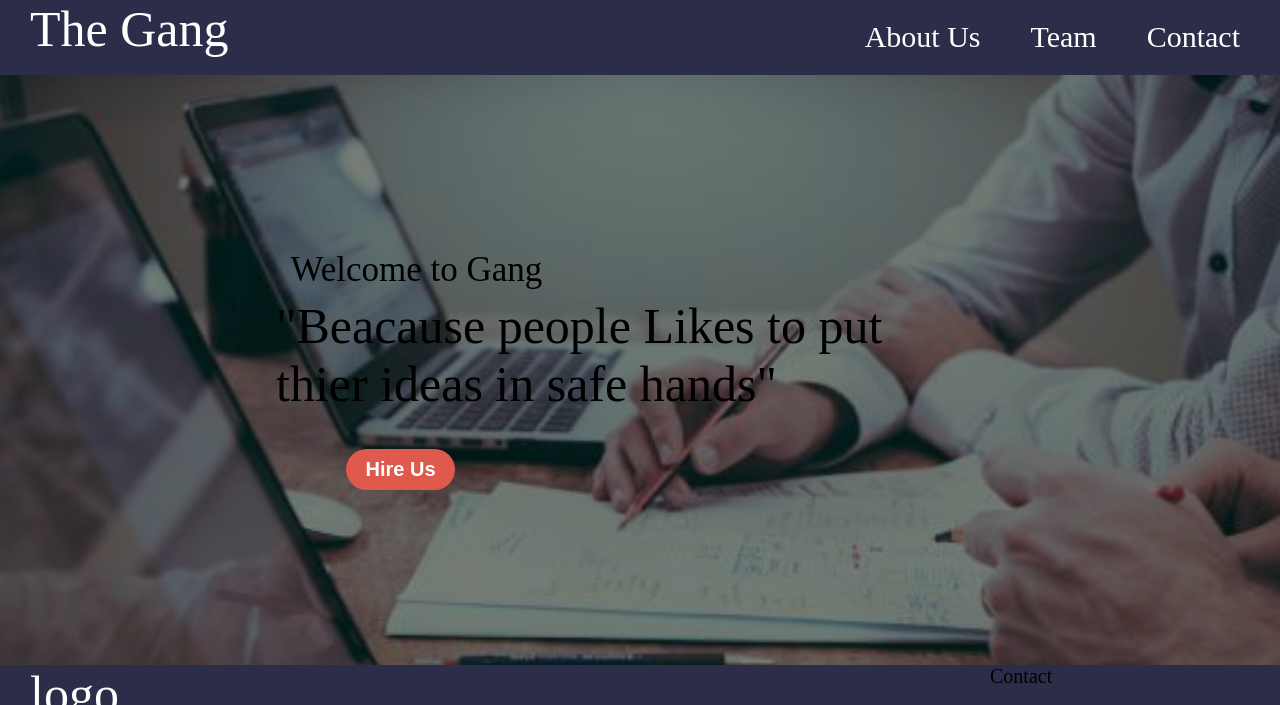
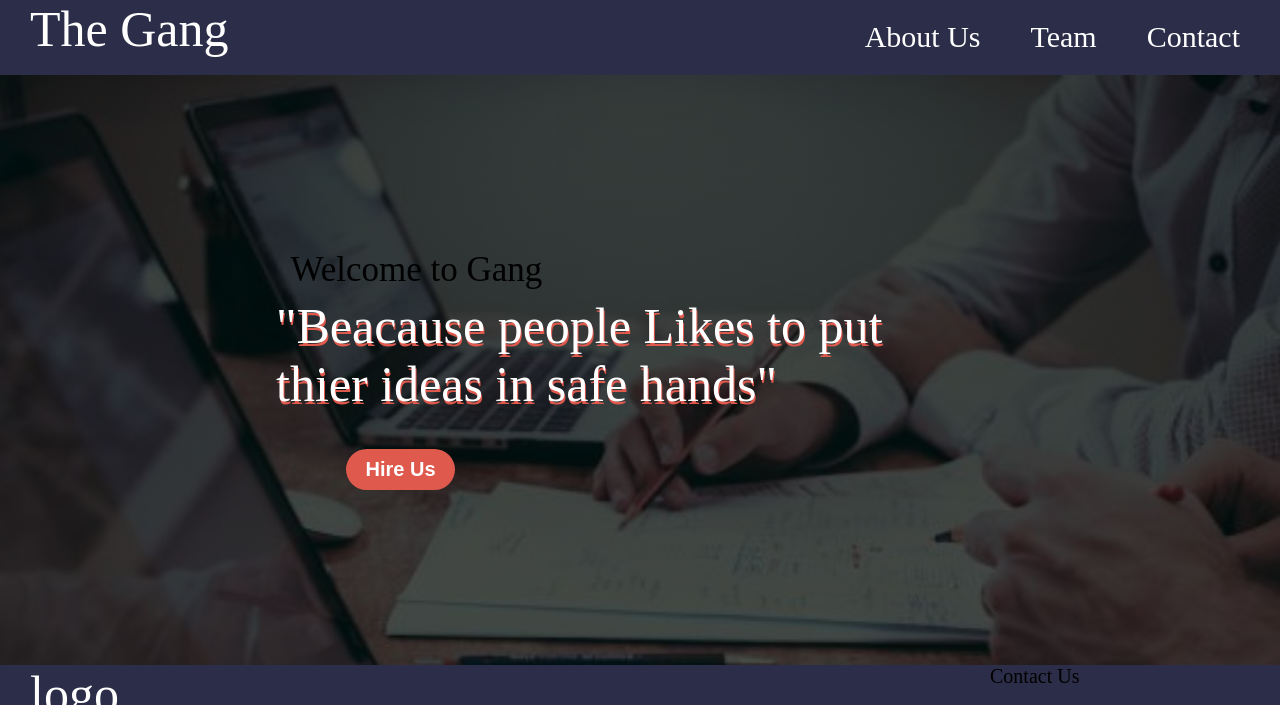
Before and after one commit to GSG-G9/gang-portfolio, a plain HTML site: page index.html in a window 1280 px wide. Shown: the top 705 px of the page. Drawn offline with Linux system fonts and the light colour scheme; a web font is replaced by a local one.

Commit message:
edit some details in home section

```diff
--- a/css/styles.css
+++ b/css/styles.css
@@ -44,16 +44,12 @@ html {
 .header {
   display: flex;
   justify-content: center;
-  background-image: linear-gradient(rgba(0, 0, 0, 0.5), rgba(0, 0, 0, 0.5)),
+  background-image: linear-gradient(rgba(0, 0, 0, 0.75), rgba(0, 0, 0, 0.7)),
     url("../images/main.jpg");
   background-size: cover;
 }
 
 .header .container {
-  /* background-color: lemonchiffon; */
-  /* background-image: linear-gradient(rgba(0, 0, 0, 0.5), rgba(0, 0, 0, 0.5)),
-    url("../images/main.jpg");
-  background-size: cover; */
   width: 60%;
   height: 450px;
   display: flex;
@@ -61,11 +57,9 @@ html {
   align-items: flex-start;
   flex-wrap: wrap;
   flex-direction: column;
-  /* border: 10px solid #000;
-  border-radius: 5%; */
+
   padding: 2rem;
   margin: 7rem;
-  /* box-shadow: 10px 15px 8px 10px #888888; */
 }
 
 .welcome {
@@ -74,7 +68,8 @@ html {
   margin-bottom: 1%;
 }
 .par {
-  /* text-shadow: 5px 5px rgb(145, 255, 0); */
+  text-shadow: 1px 3px #df594d;
+  color: #fff;
   font-size: 200%;
   font-size: 5rem;
   font-family: "Grenze Gotisch";
--- a/index.html
+++ b/index.html
@@ -34,7 +34,7 @@
       <div class="footer">
         <p class="logo">logo</p>
         <div class="contact-footer">
-          <p>Contact</p>
+          <p>Contact Us</p>
           <ul>
             <li><img src="images/github.png" class="git" /></li>
             <li><img src="images/linkedin.png" class="linkedin" /></li>
```
